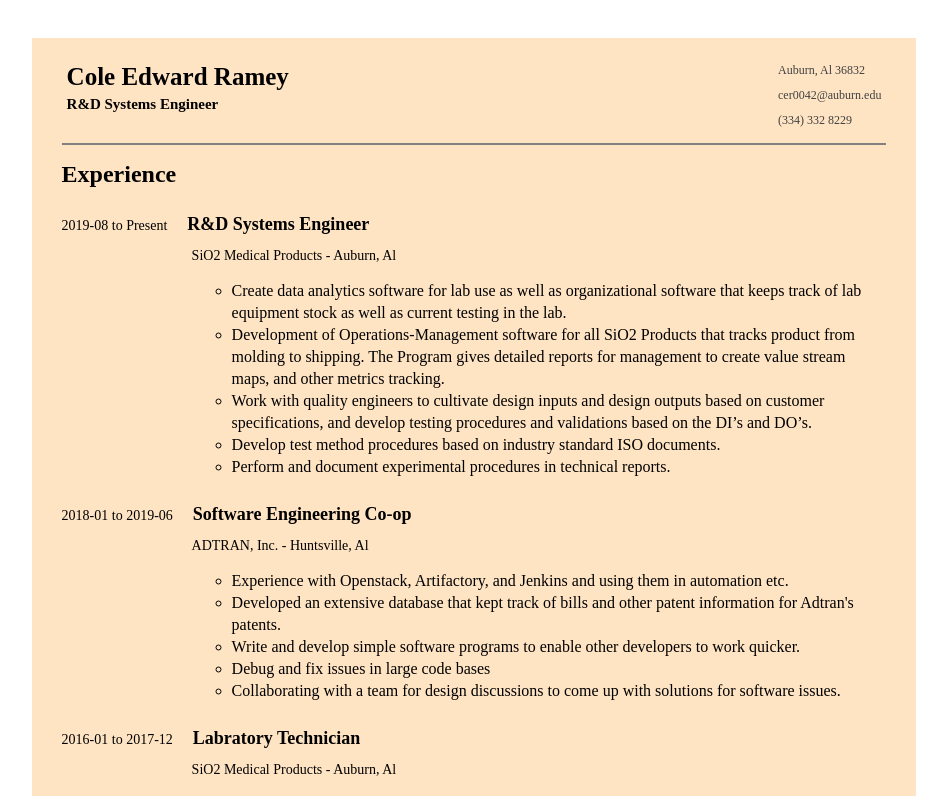
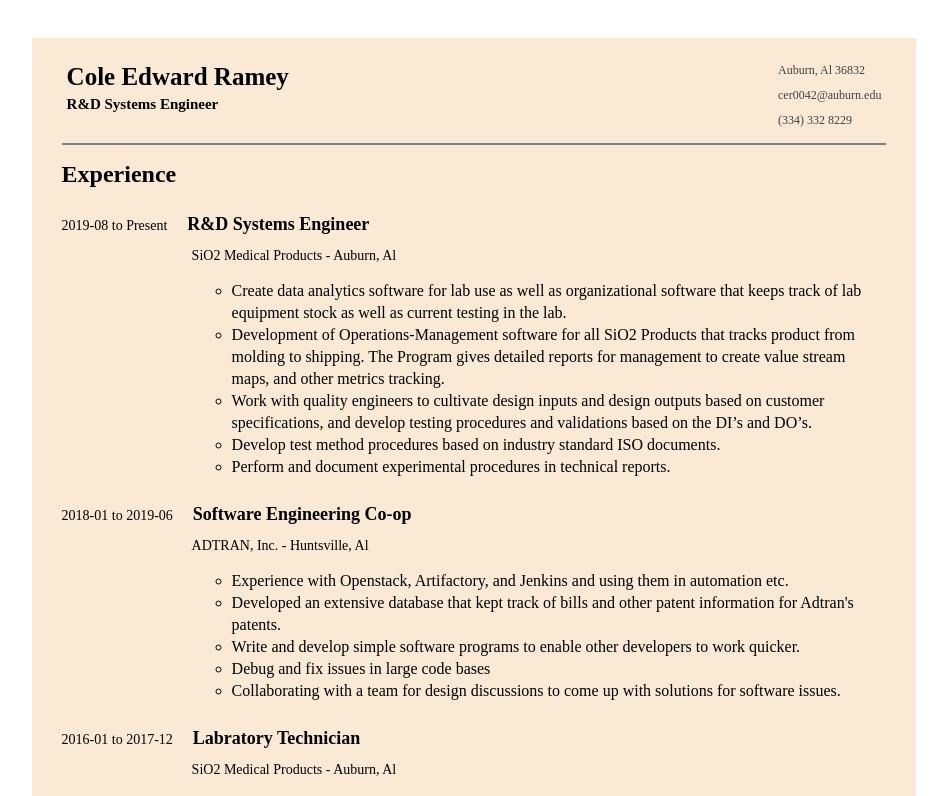
Before and after one commit to ceramey1997/cole-ramey-resume, a React (Create React App) app: page / in a window 1280 px wide. Shown: the top 796 px of the page, without its empty margins (166-1113 px from the left). Built offline with nearby package versions, Linux system fonts and the light colour scheme.

Commit message:
adding correct links for application

```diff
--- a/src/App.css
+++ b/src/App.css
@@ -3,7 +3,7 @@
   margin: 3% 15%;
   display: flex;
   flex-direction: column;
-  background-color: bisque;
+  background-color: rgb(250, 233, 212);
   font-family: 'Times New Roman', Times, serif;
 }
 
--- a/src/components/Skills.js
+++ b/src/components/Skills.js
@@ -28,7 +28,7 @@ function Skills() {
                     <p className="project-description">A Bot in discord that allows you to queue up songs for you and your friends to listen to together. It utilizes API's from Google and Youtube and Spotify, and can pull spotify playlists and play songs from a playlist. It also allows for many single song commands.</p>
                 </div>
                 <div className="single-project">
-                    <p className="project-title">Gifty ICard (<a href="https://github.com/ceramey1997" className="project-title">IOS App Store</a>, <a href="https://github.com/ceramey1997" className="project-title">Github Page</a>)</p>
+                    <p className="project-title">Gifty ICard (<a href="https://apps.apple.com/us/app/gifty-icard/id1579197194" className="project-title">IOS App Store</a>, <a href="https://github.com/ceramey1997/GiftCardTracker" className="project-title">Github Page</a>)</p>
                     <p className="project-language">Swift</p>
                     <p className="project-description">This application is a gift card tracker that assigns a unique identifier to every gift card. This UID is written on the physical gift card and allows you to keep track of your gift cards and how much money is on them. This application is targeted for people with professions that receive gift cards at their job, like a teacher.</p>
                 </div>
```
Also changed, not shown: 1 other file (tests, documents, lock files or other folders).
